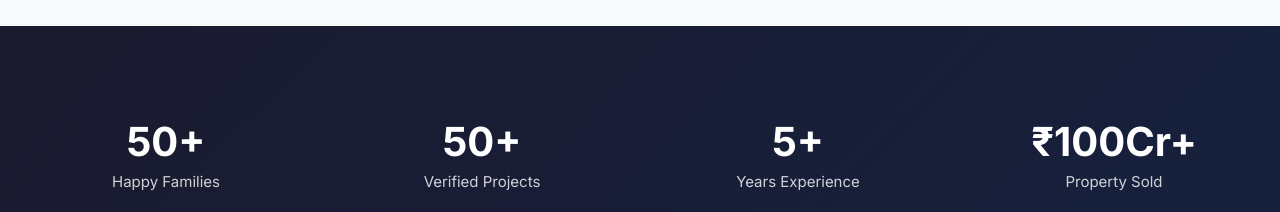
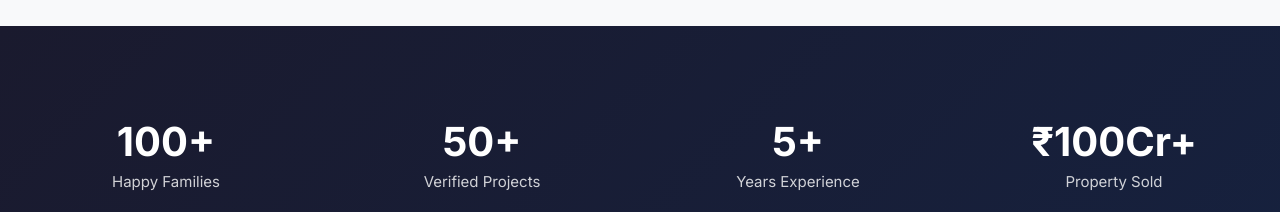
Before and after one commit to Parzival048/vpprealtech, a React (Vite) app: page / in a window 1280 px wide. Shown: the part 1660-1872 px from the top of the page. Built offline with nearby package versions, Linux system fonts and the light colour scheme; no server answers; the database is empty.

Commit message:
Update statistics: Change families/clients from 50+ to 100+

```diff
--- a/src/pages/About.jsx
+++ b/src/pages/About.jsx
@@ -45,7 +45,7 @@ const values = [
 
 const stats = [
     { value: '5+', label: 'Years Experience' },
-    { value: '50+', label: 'Happy Clients' },
+    { value: '100+', label: 'Happy Clients' },
     { value: '₹100Cr+', label: 'Property Sold' },
     { value: '50+', label: 'Developer Partners' },
 ];
--- a/src/pages/Home.jsx
+++ b/src/pages/Home.jsx
@@ -53,7 +53,7 @@ const buyerBenefits = [
 ];
 
 const stats = [
-    { value: '50+', label: 'Happy Families' },
+    { value: '100+', label: 'Happy Families' },
     { value: '50+', label: 'Verified Projects' },
     { value: '5+', label: 'Years Experience' },
     { value: '₹100Cr+', label: 'Property Sold' },
```
